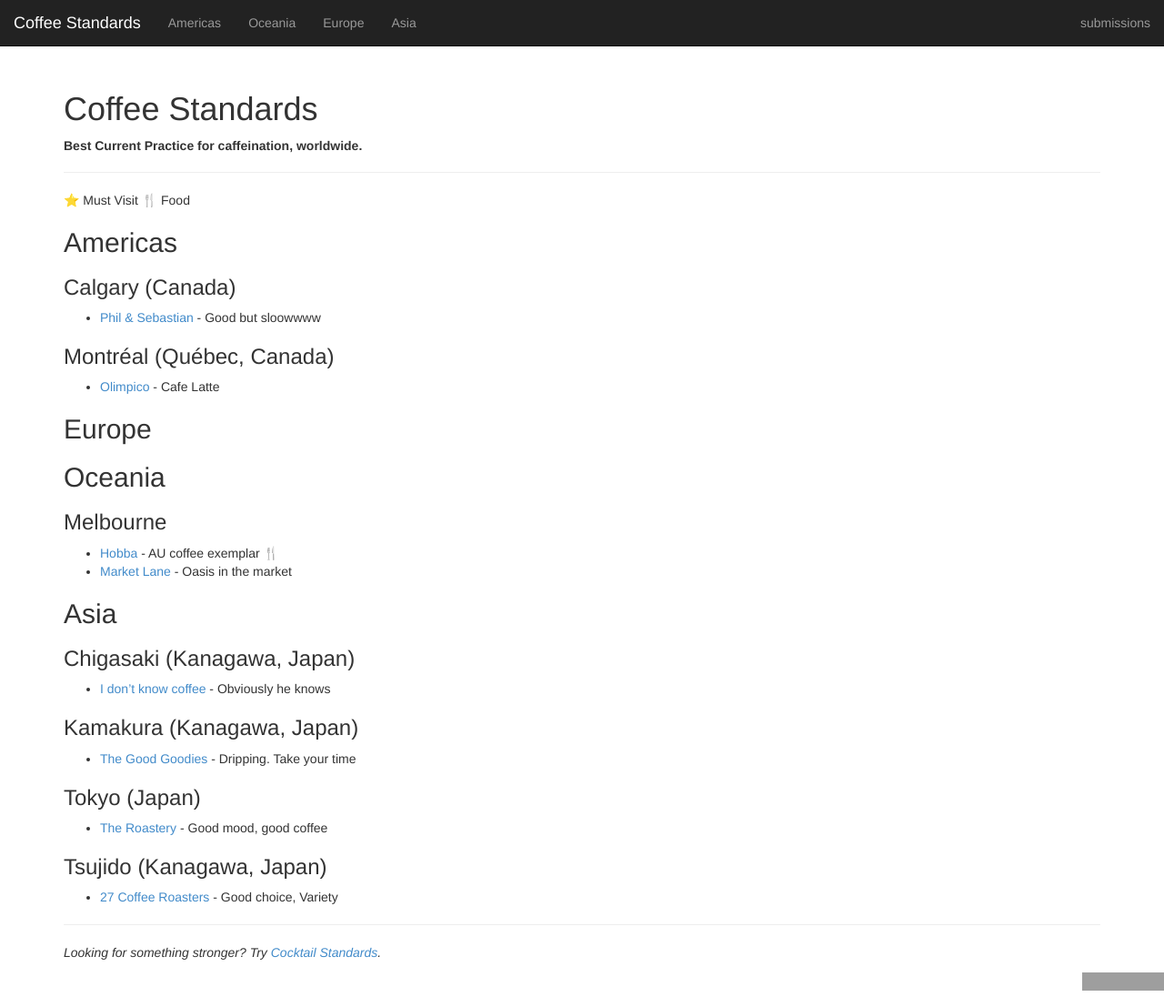
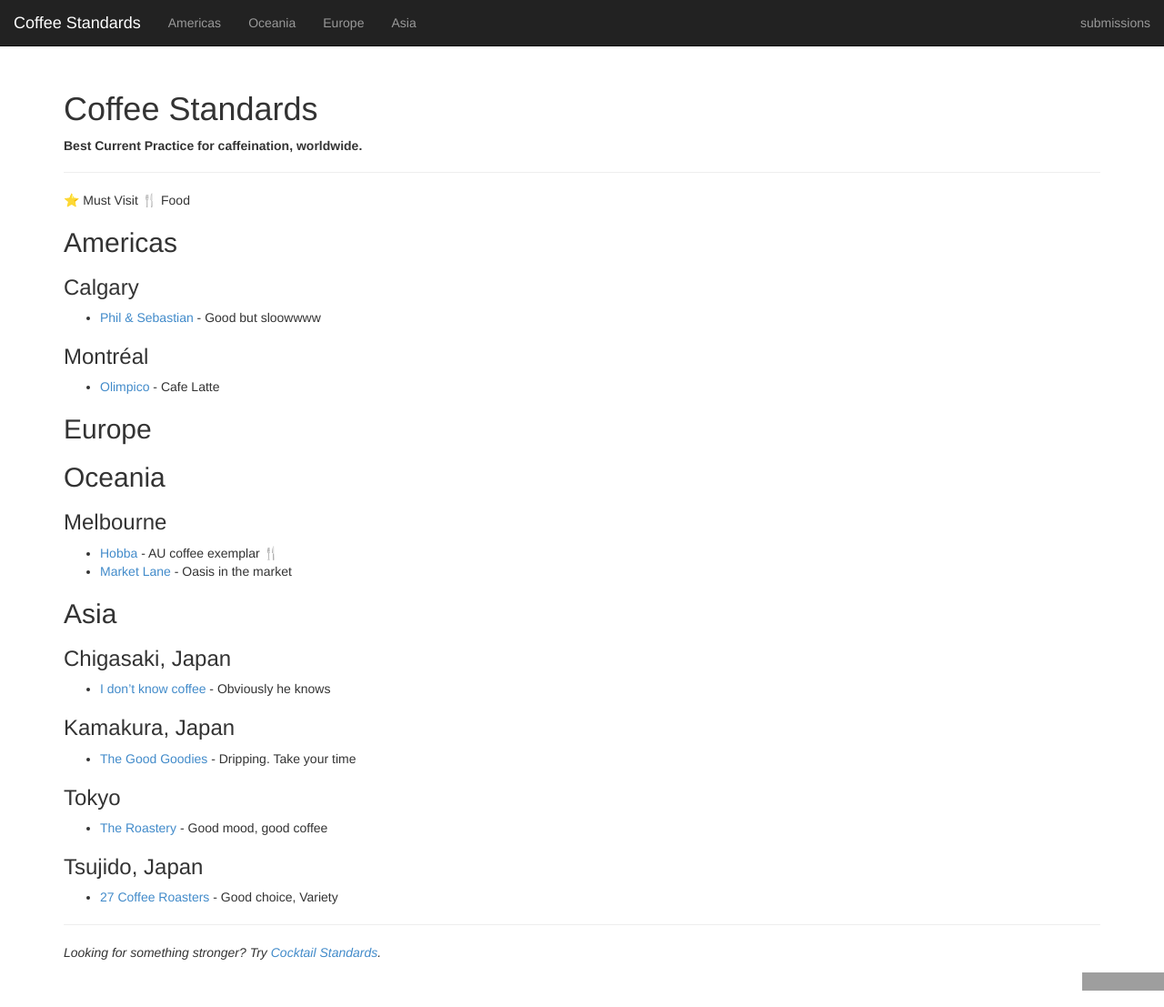
Before and after one commit to nrooney/coffeestandards.github.io, a Jekyll site: the page built from index.md, in a window 1280 px wide and 1107 px high. Shown: the whole window at 91% size. Built offline with Jekyll 4.4.1, drawn with Linux system fonts in a browser that asks for light colours; grey boxes are pictures that could not be loaded.

Commit message:
Make cities a bit more casual

```diff
--- a/index.md
+++ b/index.md
@@ -11,11 +11,11 @@ show_nav: true
 
 ## Americas
 
-### Calgary (Canada)
+### Calgary
 
 * [Phil & Sebastian](https://www.philsebastian.com) - Good but sloowwww
 
-### Montréal (Québec, Canada)
+### Montréal
 
 * [Olimpico](http://www.cafeolimpico.com/) - Cafe Latte
 
@@ -36,17 +36,17 @@ show_nav: true
 
 ## Asia
 
-### Chigasaki (Kanagawa, Japan)
+### Chigasaki, Japan
 * [I don't know coffee](http://idontknowcoffee.com) - Obviously he knows
 
-### Kamakura (Kanagawa, Japan)
+### Kamakura, Japan
 * [The Good Goodies](https://www.facebook.com/THEGOODGOODIES) - Dripping. Take your time
 
-### Tokyo (Japan)
+### Tokyo
 * [The Roastery](http://www.tyharborbrewing.co.jp/jp/roastery/) - Good mood, good coffee
 
 
-### Tsujido (Kanagawa, Japan)
+### Tsujido, Japan
 * [27 Coffee Roasters](http://27coffee.jp/) - Good choice, Variety
 
 
```
